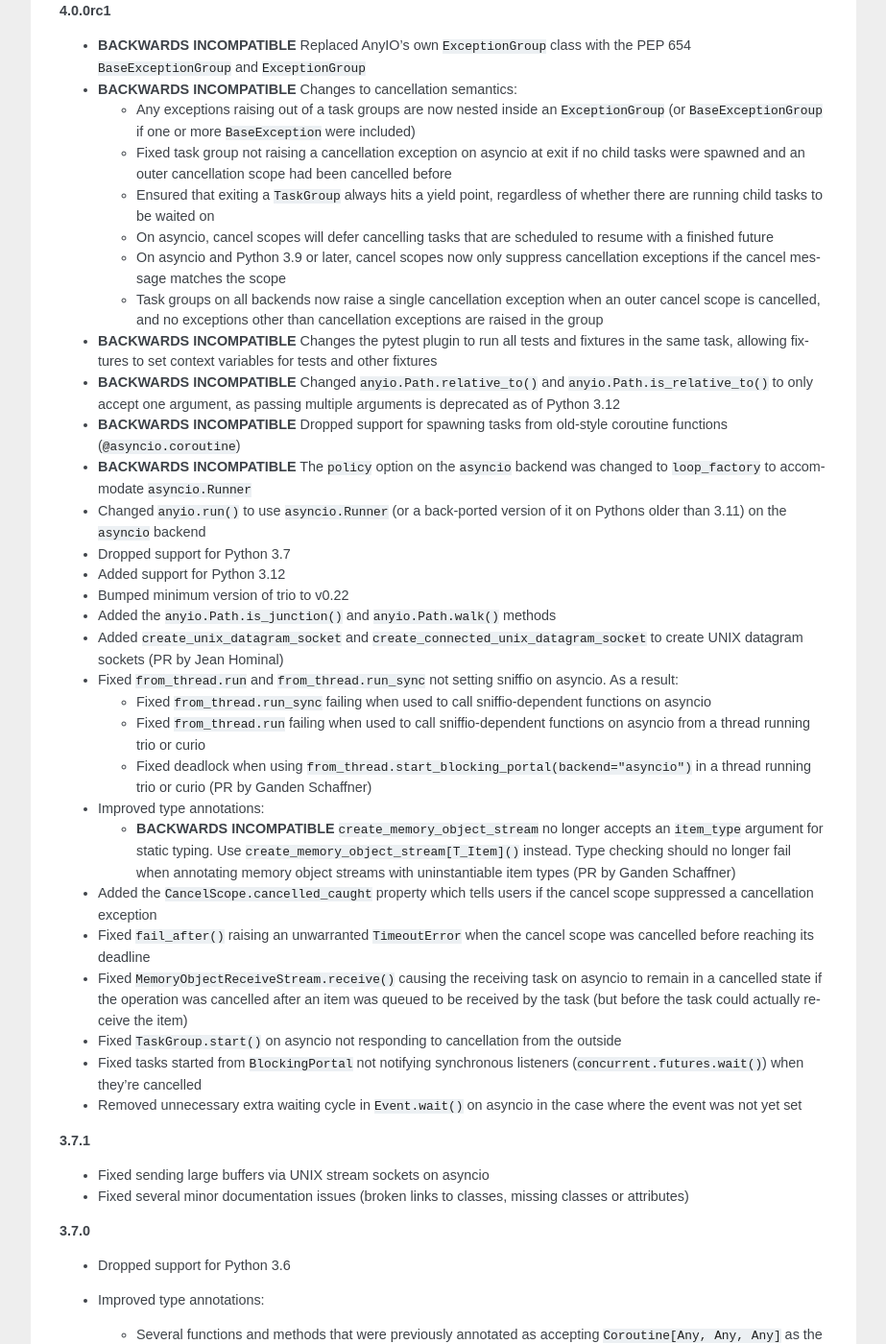
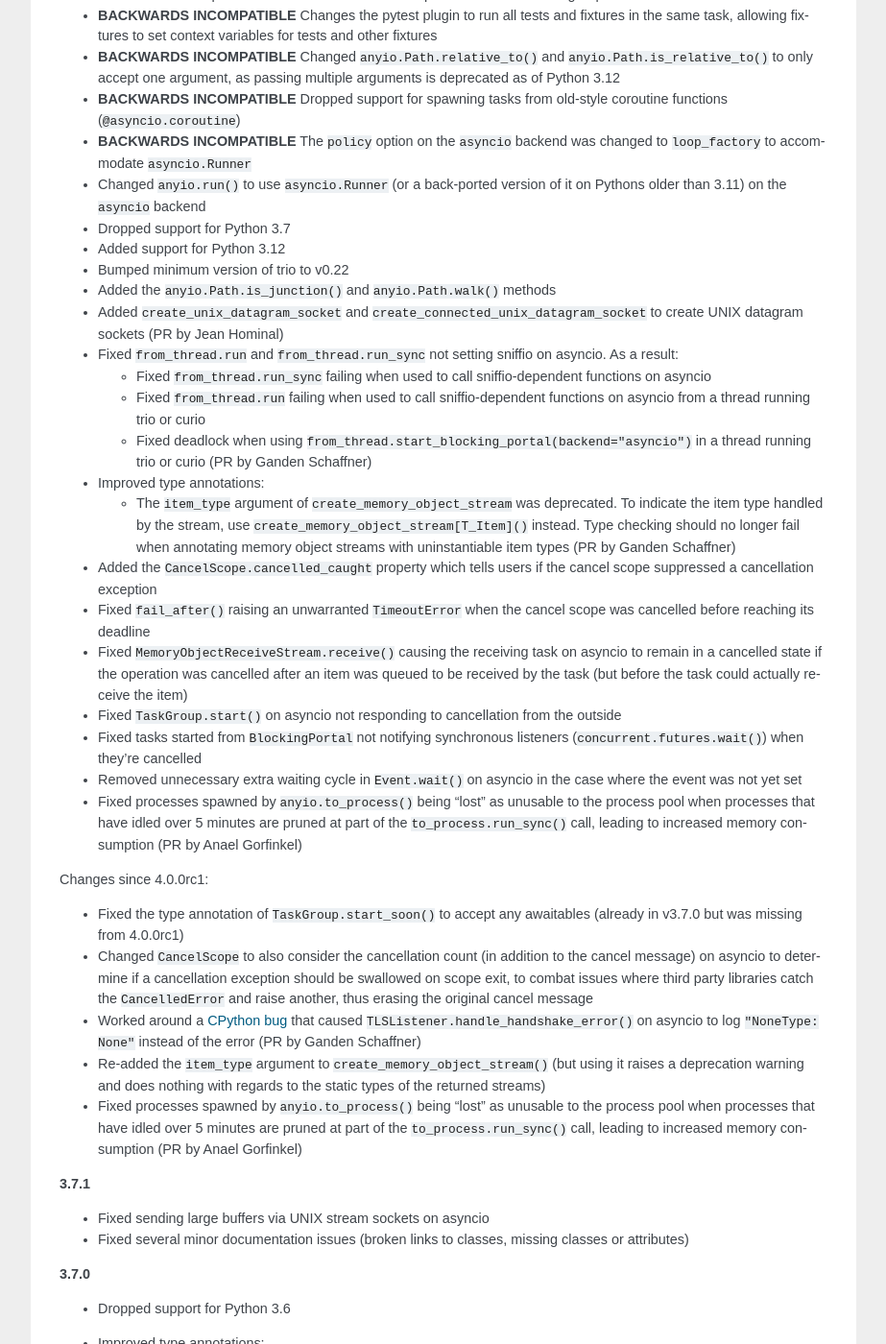
Before and after one commit to agronholm/anyio, a Sphinx documentation site: the page built from docs/versionhistory.rst, in a window 1280 px wide and 1400 px high, scrolled down 483 px. Shown: the whole window at 96% size, without its empty margins (198-1121 px from the left). Built offline with Sphinx 7.4.7, drawn with Linux system fonts in a browser that asks for light colours; the version number could not be read and is left out; some of the changed text lies outside the part shown.

Commit message:
Rearranged the changelog for v4.0.0

```diff
--- a/docs/versionhistory.rst
+++ b/docs/versionhistory.rst
@@ -3,27 +3,7 @@
 
 This library adheres to `Semantic Versioning 2.0 <http://semver.org/>`_.
 
-**UNRELEASED**
-
-- Added documentation on how to migrate from AnyIO 3 to 4
-- Fixed the type annotation of ``TaskGroup.start_soon()`` to accept any awaitables
-  (already in v3.7.0 but was missing from 4.0.0rc1)
-- Changed ``CancelScope`` to also consider the cancellation count (in addition to the
-  cancel message) on asyncio to determine if a cancellation exception should be
-  swallowed on scope exit, to combat issues where third party libraries catch the
-  ``CancelledError`` and raise another, thus erasing the original cancel message
-- Worked around a `CPython bug <https://github.com/python/cpython/issues/108668>`_ that
-  caused ``TLSListener.handle_handshake_error()`` on asyncio to log ``"NoneType: None"``
-  instead of the error (PR by Ganden Schaffner)
-- Re-added the ``item_type`` argument to ``create_memory_object_stream()`` (but using it
-  raises a deprecation warning and does nothing with regards to the static types of the
-  returned streams)
-- Fixed processes spawned by ``anyio.to_process()`` being "lost" as unusable to the
-  process pool when processes that have idled over 5 minutes are pruned at part of the
-  ``to_process.run_sync()`` call, leading to increased memory consumption
-  (PR by Anael Gorfinkel)
-
-**4.0.0rc1**
+**4.0.0**
 
 - **BACKWARDS INCOMPATIBLE** Replaced AnyIO's own ``ExceptionGroup`` class with the PEP
   654 ``BaseExceptionGroup`` and ``ExceptionGroup``
@@ -38,7 +18,7 @@
     whether there are running child tasks to be waited on
   - On asyncio, cancel scopes will defer cancelling tasks that are scheduled to resume
     with a finished future
-  - On asyncio and Python 3.9 or later, cancel scopes now only suppress cancellation
+  - On asyncio and Python 3.9/3.10, cancel scopes now only suppress cancellation
     exceptions if the cancel message matches the scope
   - Task groups on all backends now raise a single cancellation exception when an outer
     cancel scope is cancelled, and no exceptions other than cancellation exceptions are
@@ -71,8 +51,8 @@
     in a thread running trio or curio (PR by Ganden Schaffner)
 - Improved type annotations:
 
-  - **BACKWARDS INCOMPATIBLE** ``create_memory_object_stream`` no longer accepts an
-    ``item_type`` argument for static typing. Use
+  - The ``item_type`` argument of ``create_memory_object_stream`` was deprecated.
+    To indicate the item type handled by the stream, use
     ``create_memory_object_stream[T_Item]()`` instead. Type checking should no longer
     fail when annotating memory object streams with uninstantiable item types (PR by
     Ganden Schaffner)
@@ -88,6 +68,29 @@
   (``concurrent.futures.wait()``) when they're cancelled
 - Removed unnecessary extra waiting cycle in ``Event.wait()`` on asyncio in the case
   where the event was not yet set
+- Fixed processes spawned by ``anyio.to_process()`` being "lost" as unusable to the
+  process pool when processes that have idled over 5 minutes are pruned at part of the
+  ``to_process.run_sync()`` call, leading to increased memory consumption
+  (PR by Anael Gorfinkel)
+
+Changes since 4.0.0rc1:
+
+- Fixed the type annotation of ``TaskGroup.start_soon()`` to accept any awaitables
+  (already in v3.7.0 but was missing from 4.0.0rc1)
+- Changed ``CancelScope`` to also consider the cancellation count (in addition to the
+  cancel message) on asyncio to determine if a cancellation exception should be
+  swallowed on scope exit, to combat issues where third party libraries catch the
+  ``CancelledError`` and raise another, thus erasing the original cancel message
+- Worked around a `CPython bug <https://github.com/python/cpython/issues/108668>`_ that
+  caused ``TLSListener.handle_handshake_error()`` on asyncio to log ``"NoneType: None"``
+  instead of the error (PR by Ganden Schaffner)
+- Re-added the ``item_type`` argument to ``create_memory_object_stream()`` (but using it
+  raises a deprecation warning and does nothing with regards to the static types of the
+  returned streams)
+- Fixed processes spawned by ``anyio.to_process()`` being "lost" as unusable to the
+  process pool when processes that have idled over 5 minutes are pruned at part of the
+  ``to_process.run_sync()`` call, leading to increased memory consumption
+  (PR by Anael Gorfinkel)
 
 **3.7.1**
 
```
